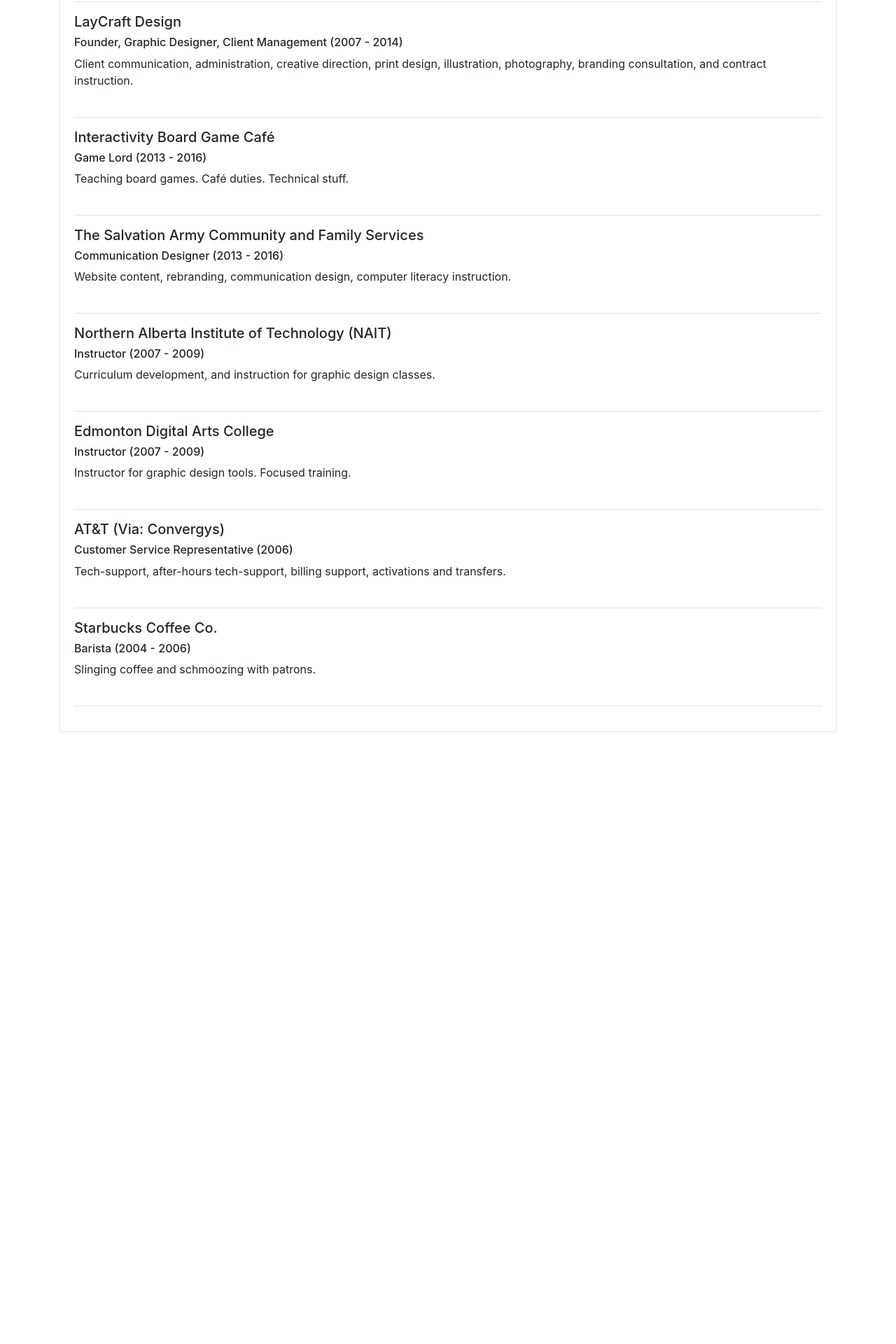
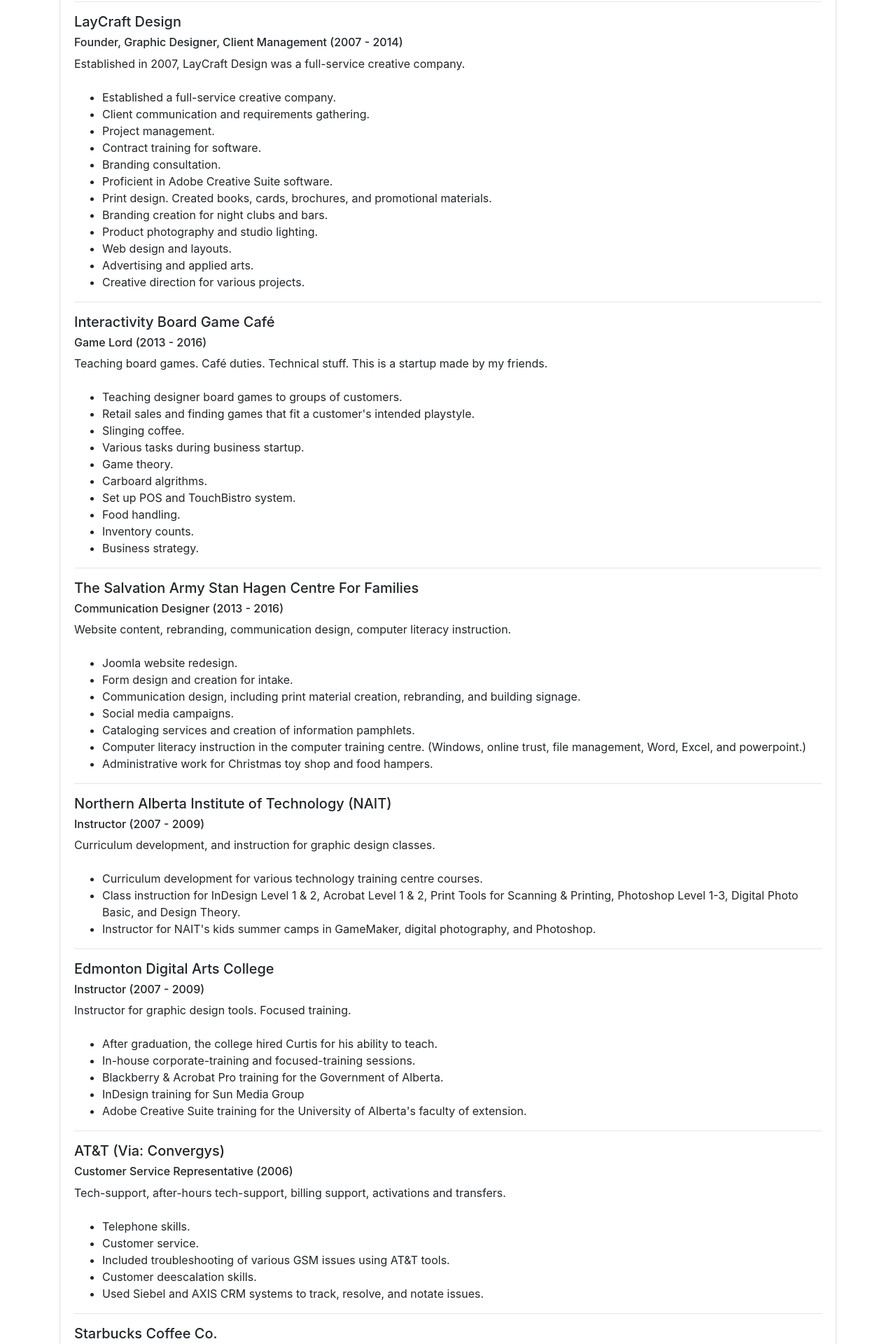
Before and after one commit to LayCraft/portfolio, an Angular app: page / in a window 1280 px wide. Shown: the part 4320-6240 px from the top of the page at 70% size. Before the commit the page ends 5366 px from the top, so only its background shows below. Built offline with nearby package versions, Linux system fonts and the light colour scheme.

Commit message:
Verbiage changes.

```diff
--- a/src/app/job-list/job-list.component.ts
+++ b/src/app/job-list/job-list.component.ts
@@ -114,27 +114,57 @@
       positionName: 'Founder, Graphic Designer, Client Management',
       startDate: '2007',
       endDate: '2014',
-      shortDescription: 'Client communication, administration, creative direction, print design, illustration, photography, branding consultation, and contract instruction.',
-      // longDescription: 'Established in 2007, LayCraft Design was a full-service creative company. Curtis\' primary responsibilities included client communication, administration, creative direction, web design, print design, illustration, photography, branding consultation, and contract instruction.\nExamples of clients: Government of Alberta computer training centre, Sun Media Group, BC Art Teachers Association, The Red Cross, The Salvation Army, and Events Edmonton. Created various branding, ads, promotions for nightclubs, restaurants, industrial companies, and other businesses.',
-      bonus: []
+      shortDescription: 'Established in 2007, LayCraft Design was a full-service creative company.',
+      bonus: [
+        'Established a full-service creative company.',
+        'Client communication and requirements gathering.',
+        'Project management.',
+        'Contract training for software.',
+        'Branding consultation.',
+        'Proficient in Adobe Creative Suite software.',
+        'Print design. Created books, cards, brochures, and promotional materials.',
+        'Branding creation for night clubs and bars.',
+        'Product photography and studio lighting.',
+        'Web design and layouts.',
+        'Advertising and applied arts.',
+        'Creative direction for various projects.'
+      ]
     },
     {
       companyName: 'Interactivity Board Game Café',
       positionName: 'Game Lord',
       startDate: '2013',
       endDate: '2016',
-      shortDescription: 'Teaching board games. Café duties. Technical stuff.',
-      // longDescription: 'Curtis taught games and sold games at the board games café. Curtis has taught and played over 400 modern designer board games. During the startup phase, he was responsible for a miscellany of work: setting up POS, TouchBistro server, and counting and arranging inventory. Board games are a beautiful mixture of algorithms, graphic design, game theory, and cardboard.',
-      bonus: []
+      shortDescription: 'Teaching board games. Café duties. Technical stuff. This is a startup made by my friends.',
+      bonus: [
+        'Teaching designer board games to groups of customers.',
+        'Retail sales and finding games that fit a customer\'s intended playstyle.',
+        'Slinging coffee.',
+        'Various tasks during business startup.',
+        'Game theory.',
+        'Carboard algrithms.',
+        'Set up POS and TouchBistro system.',
+        'Food handling.',
+        'Inventory counts.',
+        'Business strategy.',
+      ]
     },
     {
-      companyName: 'The Salvation Army Community and Family Services',
+      companyName: 'The Salvation Army Stan Hagen Centre For Families',
       positionName: 'Communication Designer',
       startDate: '2013',
       endDate: '2016',
       shortDescription: 'Website content, rebranding, communication design, computer literacy instruction.',
       // longDescription: 'Curtis set up and the new Joomla website. He collected and wrote descriptions about the many programs and services that The Salvation Army Stan Hagen Centre for Families provides. He redesigned print materials to fit the centre\'s renaming: forms, business cards, certificates, manuals, signs, and etc… Curtis taught computer literacy skills in the computer lab: Windows, File Management, Word, Excel, and powerpoint. During Christmas he was responsible for various organizational tasks surrounding the Christmas Hamper and Toy Shop programs such as collecting and managing client intake data.',
-      bonus: []
+      bonus: [
+        'Joomla website redesign.',
+        'Form design and creation for intake.',
+        'Communication design, including print material creation, rebranding, and building signage.',
+        'Social media campaigns.',
+        'Cataloging services and creation of information pamphlets.',
+        'Computer literacy instruction in the computer training centre. (Windows, online trust, file management, Word, Excel, and powerpoint.)',
+        'Administrative work for Christmas toy shop and food hampers.',
+      ]
     },
     {
       companyName: 'Northern Alberta Institute of Technology (NAIT)',
@@ -143,7 +173,11 @@
       endDate: '2009',
       shortDescription: 'Curriculum development, and instruction for graphic design classes.',
       // longDescription: 'Curtis developed curriculum and instructed at The Northern Alberta Institute of Technology (NAIT).  Classes included InDesign Level 1 & 2, Acrobat Level 1 & 2, Print Tools for Scanning & Printing, Photoshop Level 1-3, Digital Photo Basic, and Design Theory. He was also an instructor for NAIT\'s kids summer camps in GameMaker, digital photography, and Photoshop.',
-      bonus: []
+      bonus: [
+        'Curriculum development for various technology training centre courses.',
+        'Class instruction for InDesign Level 1 & 2, Acrobat Level 1 & 2, Print Tools for Scanning & Printing, Photoshop Level 1-3, Digital Photo Basic, and Design Theory.',
+        'Instructor for NAIT\'s kids summer camps in GameMaker, digital photography, and Photoshop.',
+      ]
     },
     {
       companyName: 'Edmonton Digital Arts College',
@@ -152,7 +186,13 @@
       endDate: '2009',
       shortDescription: 'Instructor for graphic design tools. Focused training.',
       // longDescription: 'After graduation, the college hired Curtis for his ability to instruct. Curtis\' work was mainly in corporate-training and focused-training. He provided classes for various organizations such as: Blackberry & Acrobat Pro training for the Government of Alberta, InDesign Training for Sun Media Group, Adobe creative suite training for the University of Alberta\'s faculty of extension.',
-      bonus: []
+      bonus: [
+        'After graduation, the college hired Curtis for his ability to teach.',
+        'In-house corporate-training and focused-training sessions.',
+        'Blackberry & Acrobat Pro training for the Government of Alberta.',
+        'InDesign training for Sun Media Group',
+        'Adobe Creative Suite training for the University of Alberta\'s faculty of extension.',
+      ]
     },
     {
       companyName: 'AT&T (Via: Convergys)',
@@ -161,7 +201,13 @@
       endDate: '2006',
       shortDescription: 'Tech-support, after-hours tech-support, billing support, activations and transfers.',
       // longDescription: 'Customers across the western USA called for troubleshooting and support with their GSM devices. Curtis used Siebel and AXIS CRM systems to track, resolve, and notate issues. Included troubleshooting of various GSM issues using AT&T tools.',
-      bonus: []
+      bonus: [
+        'Telephone skills.',
+        'Customer service.',
+        'Included troubleshooting of various GSM issues using AT&T tools.',
+        'Customer deescalation skills.',
+        'Used Siebel and AXIS CRM systems to track, resolve, and notate issues.',
+      ]
     },
     {
       companyName: 'Starbucks Coffee Co.',
@@ -170,7 +216,12 @@
       endDate: '2006',
       shortDescription: 'Slinging coffee and schmoozing with patrons.',
       // longDescription: 'Curtis\' responsibility at Starbucks was primarily a Barista but included training other staff on making bar drinks. He started in West Edmonton Mall Chapters and transferred to Callingwood. He then moved to Terra Losa. Starbucks\' work flexibility allowed him to work in dozens of stores in Edmonton and with many types of people.',
-      bonus: []
+      bonus: [
+        'Drink and bar training of new staff.',
+        'Worked at locations throughout Edmonton.',
+        'Organized live music and events.',
+        'Work with a wide varierty of people.',
+      ]
     },
 
   ];
```
